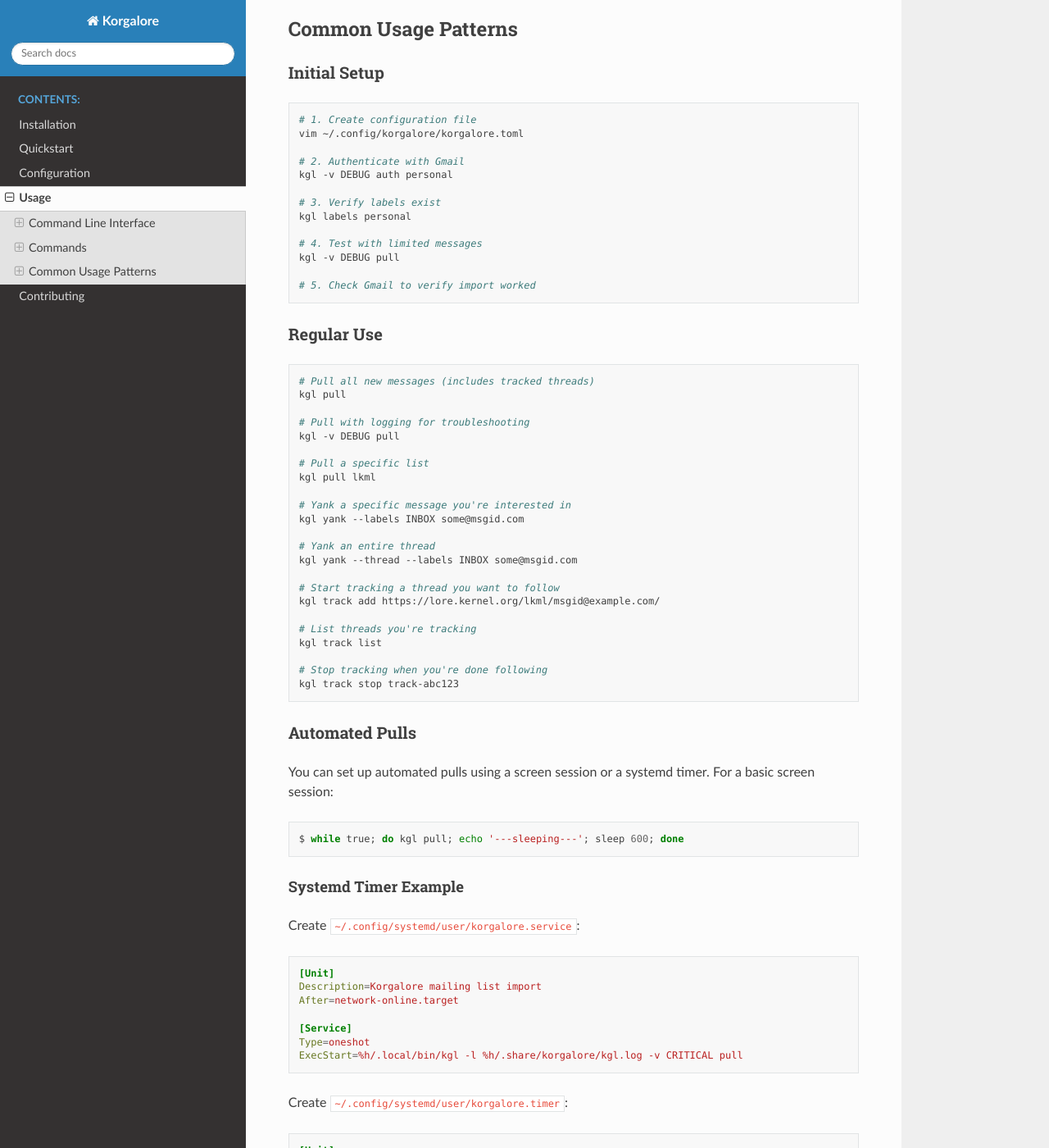
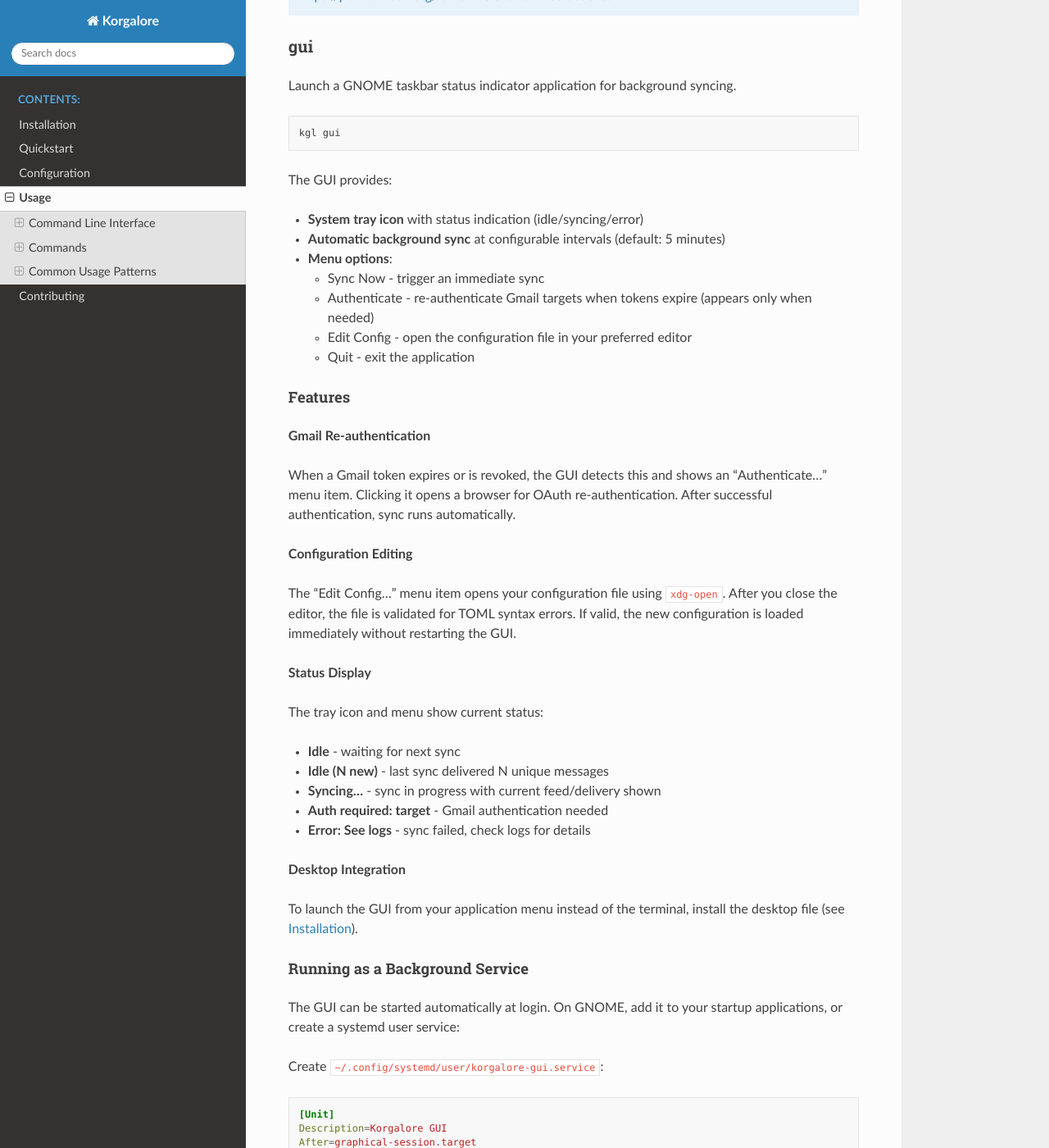
Before and after one commit to mricon/korgalore, a Sphinx documentation site: the page built from docs/usage.rst, in a window 1280 px wide and 1400 px high, scrolled down 7759 px. Shown: the whole window at 82% size. Built offline with Sphinx 7.4.7 and the Read the Docs theme 3.1.0, drawn with Linux system fonts in a browser that asks for light colours; some of the changed text lies outside the part shown.

Commit message:
docs: Document GUI features
Add comprehensive documentation for the GNOME taskbar application:

- installation.rst: GUI dependencies, system packages, desktop file install
- usage.rst: Full gui command documentation including features, status
  display, Gmail re-authentication, config editing, and systemd service
- configuration.rst: [gui] section with sync_interval parameter
- index.rst: Add GUI to features list

Also document TOML validation in edit-config command description.

Signed-off-by: Konstantin Ryabitsev <konstantin@linuxfoundation.org>
Assisted-by: claude-opus-4-5-20251101

```diff
--- a/docs/index.rst
+++ b/docs/index.rst
@@ -44,6 +44,9 @@ Features
   * JMAP servers (e.g., Fastmail)
   * IMAP servers
   * Local maildir
+  * Pipe commands
+
+* GNOME taskbar application for background syncing
 
 Non-features
 ------------
--- a/docs/usage.rst
+++ b/docs/usage.rst
@@ -83,6 +83,7 @@ This command will:
 1. Locate your configuration file (default: ``~/.config/korgalore/korgalore.toml``)
 2. If the file doesn't exist, create it with example configuration
 3. Open it in your default editor (as specified by ``$EDITOR`` or ``$VISUAL``)
+4. Validate the TOML syntax after you close the editor
 
 You can also specify a custom config file path:
 
@@ -371,6 +372,85 @@ How Thread Tracking Works
    and configured. See https://public-inbox.org/lei for installation instructions.
 
 
+gui
+---
+
+Launch a GNOME taskbar status indicator application for background syncing.
+
+.. code-block:: bash
+
+   kgl gui
+
+The GUI provides:
+
+* **System tray icon** with status indication (idle/syncing/error)
+* **Automatic background sync** at configurable intervals (default: 5 minutes)
+* **Menu options**:
+
+  * Sync Now - trigger an immediate sync
+  * Authenticate - re-authenticate Gmail targets when tokens expire (appears only when needed)
+  * Edit Config - open the configuration file in your preferred editor
+  * Quit - exit the application
+
+Features
+~~~~~~~~
+
+**Gmail Re-authentication**
+
+When a Gmail token expires or is revoked, the GUI detects this and shows an
+"Authenticate..." menu item. Clicking it opens a browser for OAuth re-authentication.
+After successful authentication, sync runs automatically.
+
+**Configuration Editing**
+
+The "Edit Config..." menu item opens your configuration file using ``xdg-open``.
+After you close the editor, the file is validated for TOML syntax errors. If valid,
+the new configuration is loaded immediately without restarting the GUI.
+
+**Status Display**
+
+The tray icon and menu show current status:
+
+* **Idle** - waiting for next sync
+* **Idle (N new)** - last sync delivered N unique messages
+* **Syncing...** - sync in progress with current feed/delivery shown
+* **Auth required: target** - Gmail authentication needed
+* **Error: See logs** - sync failed, check logs for details
+
+**Desktop Integration**
+
+To launch the GUI from your application menu instead of the terminal, install
+the desktop file (see :doc:`installation`).
+
+Running as a Background Service
+~~~~~~~~~~~~~~~~~~~~~~~~~~~~~~~
+
+The GUI can be started automatically at login. On GNOME, add it to your startup
+applications, or create a systemd user service:
+
+Create ``~/.config/systemd/user/korgalore-gui.service``:
+
+.. code-block:: ini
+
+   [Unit]
+   Description=Korgalore GUI
+   After=graphical-session.target
+
+   [Service]
+   Type=simple
+   ExecStart=%h/.local/bin/kgl gui
+
+   [Install]
+   WantedBy=default.target
+
+Enable and start:
+
+.. code-block:: bash
+
+   systemctl --user enable korgalore-gui.service
+   systemctl --user start korgalore-gui.service
+
+
 Common Usage Patterns
 =====================
 
```
Also changed, not shown: docs/configuration.rst (+23 -0 lines), docs/installation.rst (+29 -0 lines).
